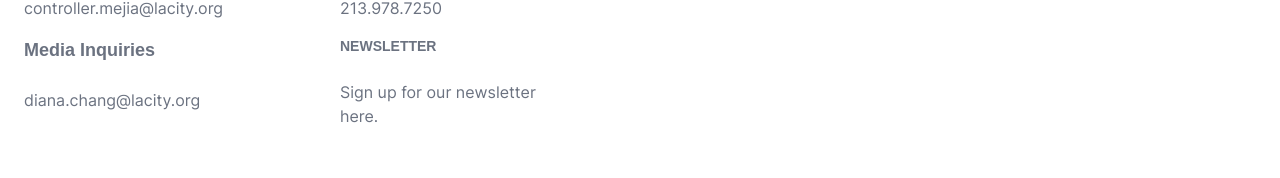
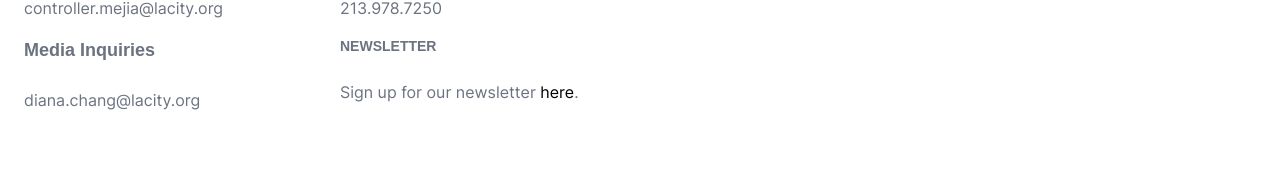
Before and after one commit to isaacylee/controller-website, a Next.js app: page /contact in a window 1280 px wide. Shown: the part 872-1050 px from the top of the page. Built offline with nearby package versions, Linux system fonts and the light colour scheme.

Commit message:
fixed the text color dark theme on contact page

```diff
--- a/src/components/Footer.tsx
+++ b/src/components/Footer.tsx
@@ -48,7 +48,6 @@
           . All Rights Reserved.
         </span>
         <div className='mt-4 flex space-x-6 sm:mt-0 sm:justify-center'>
-          {/* facebook */}
           <a
             href=' https://www.facebook.com/lacontroller'
             target='_blank'
--- a/src/pages/contact.tsx
+++ b/src/pages/contact.tsx
@@ -129,18 +129,16 @@
                 </h2>
                 <ul className='text-gray-500 dark:text-gray-400'>
                   <li className='mb-4'>
-                    <p className='text-gray-500 dark:text-gray-400'>
+                    <p className='dark:text-white'>
                       Sign up for our newsletter{' '}
                       <a
                         href='https://lacontroller.us17.list-manage.com/subscribe?u=0689bc999e6529efb2132dd1e&amp;id=90e45eb7e9'
                         target='_blank'
                         rel='noreferrer'
                       >
-                        <p className='text-gray-500 dark:text-gray-400'>
-                          {' '}
-                          here.
-                        </p>
+                        here
                       </a>
+                      .
                     </p>
                   </li>
                 </ul>
@@ -166,15 +164,17 @@
                 href='https://cityoflaprod.service-now.com/fwa'
                 target='_blank'
                 rel='noreferrer'
+                className='dark:text-white'
               >
                 Report Waste, Fraud or Abuse
               </a>
             </p>
-            <p className=' p1'>
+            <p className='p1'>
               <a
                 href='https://cityoflaprod.service-now.com/fwa/?id=fwa_login'
                 target='_blank'
                 rel='noreferrer'
+                className='dark:text-white'
               >
                 Follow-Up Case
               </a>
@@ -185,6 +185,7 @@
                 href='https://lacontroller.org/public-records-request/'
                 target='_blank'
                 rel='noreferrer'
+                className='dark:text-white'
               >
                 Public Records Request
               </a>
@@ -194,6 +195,7 @@
                 href='https://www.lacity.org/'
                 target='_blank'
                 rel='noopener noreferrer'
+                className='dark:text-white'
               >
                 City of Los Angeles Website
               </a>
@@ -203,6 +205,7 @@
                 href='https://lacontroller.org/payroll-calendar/'
                 target='_blank'
                 rel='noreferrer'
+                className='dark:text-white'
               >
                 Payroll Calendar (City Employees Only)
               </a>
```
